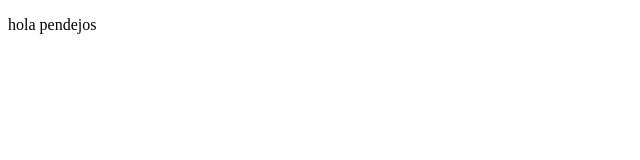
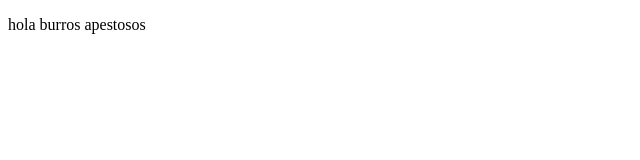
Before and after one commit to feraguirrem/proyectoDemoCursoPrework, a plain HTML site: page index.html in a window 1280 px wide. Shown: the full height of the page, 0-640 px from the left. Drawn offline with Linux system fonts and the light colour scheme.

Commit message:
cambio burros

```diff
--- a/index.html
+++ b/index.html
@@ -8,7 +8,7 @@
 </head>
 <body>
     <p>
-        hola pendejos
+        hola burros apestosos
 
     </p>
 </body>
```
